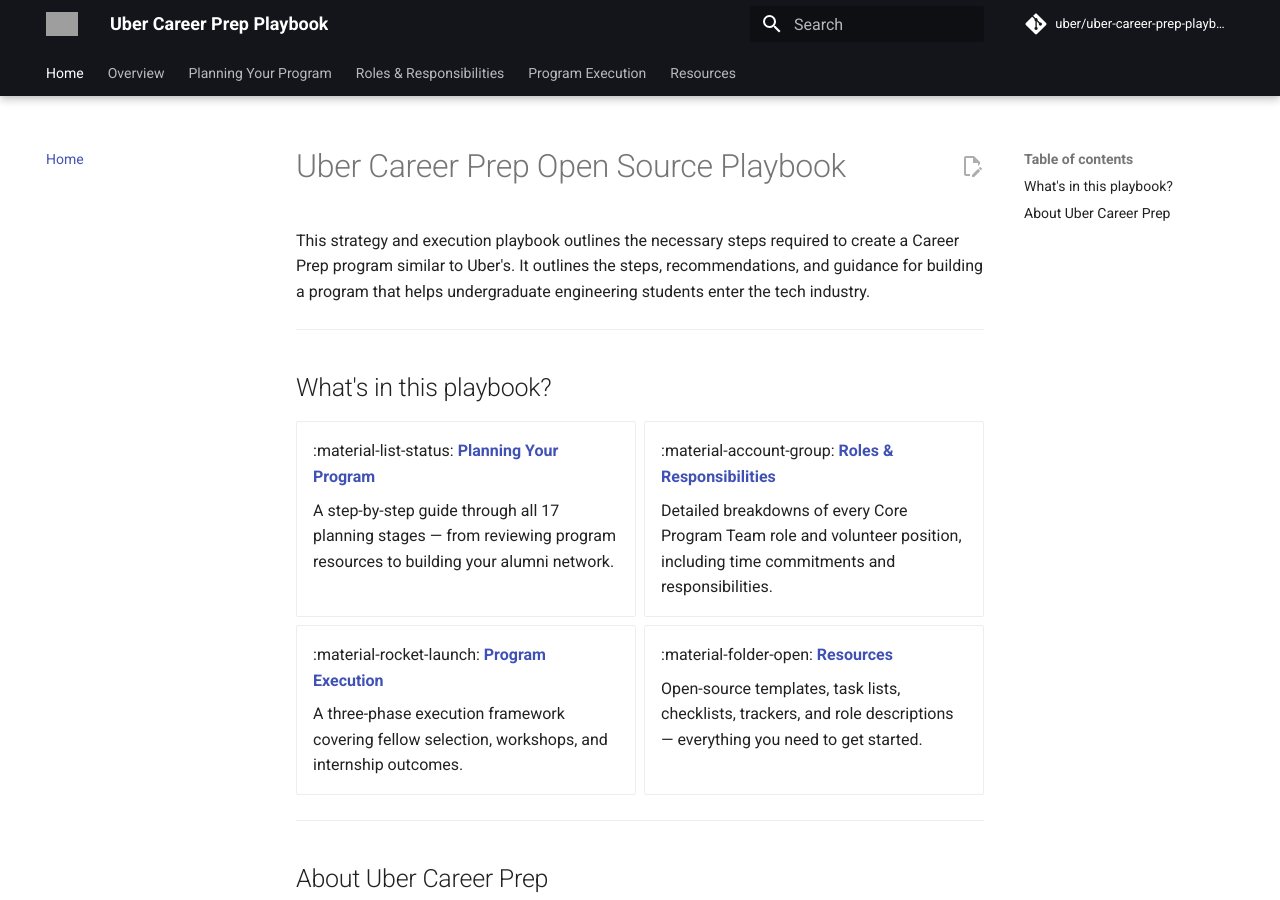
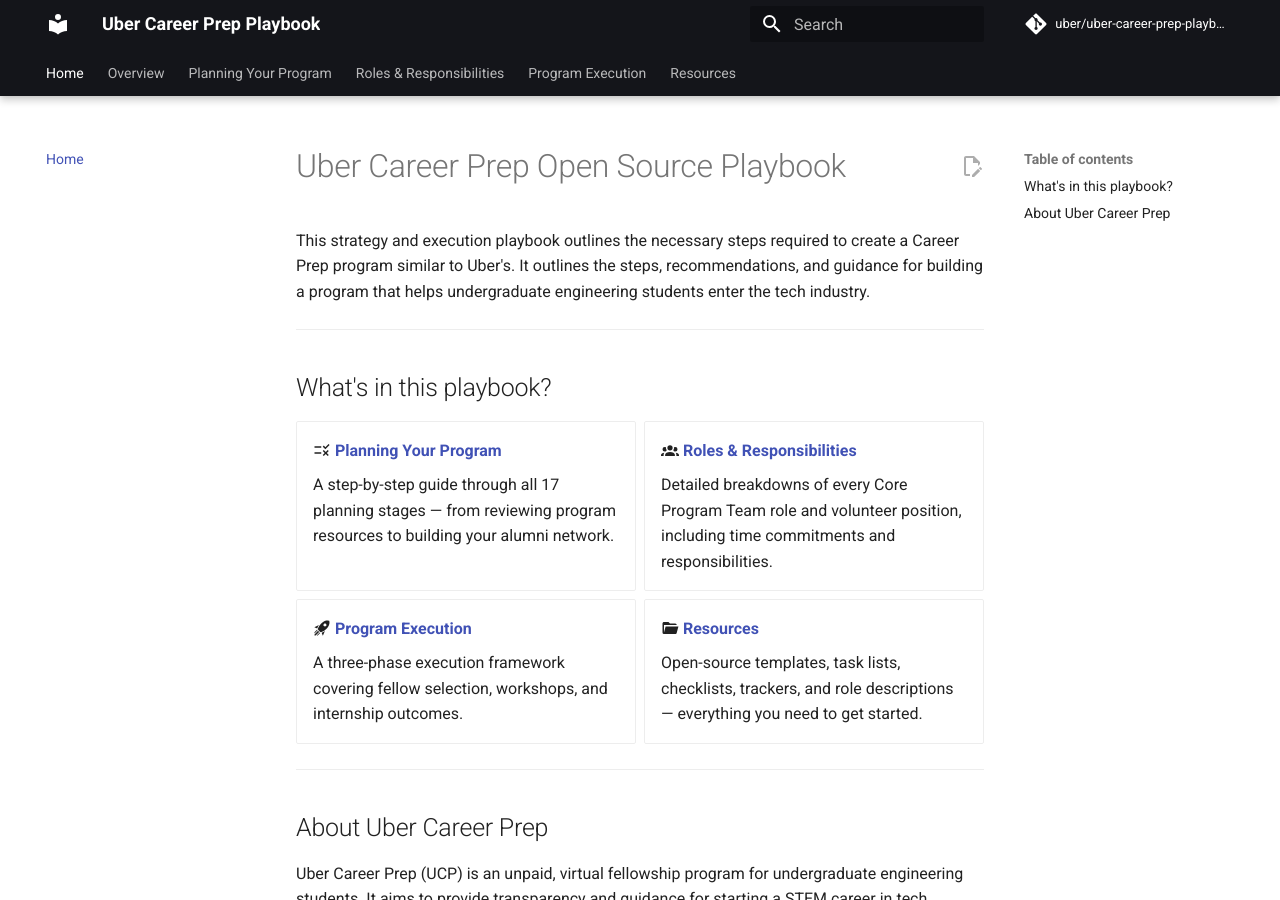
Before and after one commit to uber/uber-career-prep-playbook, an MkDocs documentation site: the page built from docs/index.md, in a window 1280 px wide and 900 px high. Built offline with MkDocs 1.6.1 and Material for MkDocs 9.7.7, drawn with Linux system fonts in a browser that asks for light colours; comment, search, counter and statistics services are not loaded; grey boxes are pictures that could not be loaded.

Commit message:
Fix missing icons and remove logo reference
Add pymdownx.emoji extension to render material icons in cards.
Remove logo/favicon config as no asset file is present.

Co-Authored-By: Claude Sonnet 4.6 <noreply@anthropic.com>

```diff
--- a/mkdocs.yml
+++ b/mkdocs.yml
@@ -7,8 +7,6 @@ edit_uri: edit/main/docs/
 
 theme:
   name: material
-  logo: assets/uber-logo.png
-  favicon: assets/uber-logo.png
   palette:
     - scheme: default
       primary: black
@@ -45,6 +43,9 @@ markdown_extensions:
   - pymdownx.superfences
   - pymdownx.tasklist:
       custom_checkbox: true
+  - pymdownx.emoji:
+      emoji_index: !!python/name:material.extensions.emoji.twemoji
+      emoji_generator: !!python/name:material.extensions.emoji.to_svg
   - toc:
       permalink: true
   - attr_list
```
